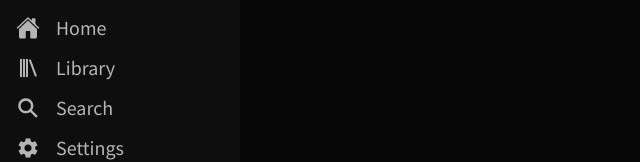
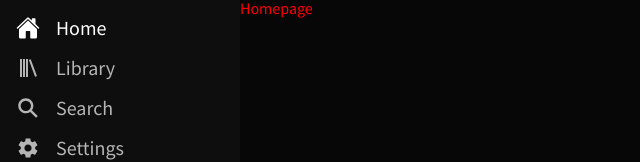
Before and after one commit to sndell/ytmusic-web, a React (Create React App) app: page / in a window 1280 px wide. Shown: the top 162 px of the page, without its empty margins (0-640 px from the left). Built offline with nearby package versions, Linux system fonts and the light colour scheme.

Commit message:
added homepage

```diff
--- a/src/App.tsx
+++ b/src/App.tsx
@@ -4,6 +4,7 @@ import styled from 'styled-components';
 import { BrowserRouter, Route, Routes } from 'react-router-dom';
 import Settings from './pages/settings/components';
 import Api from './pages/settings/components/api';
+import Home from './pages/home/components';
 
 function App() {
   return (
@@ -11,7 +12,7 @@ function App() {
       <BrowserRouter>
         <Sidebar />
         <Routes>
-          {/* <Route index element={<Home />} /> */}
+          <Route index element={<Home />} />
           <Route path="/settings" element={<Settings />}>
             <Route path="api" element={<Api />} />
           </Route>
--- a/src/common/sidebar/components/index.tsx
+++ b/src/common/sidebar/components/index.tsx
@@ -15,7 +15,7 @@ const Sidebar = () => {
     <Wrapper>
       {/* <Header /> */}
       <Rows>
-        <Row Icon={IoHome} text="Home" path="/home" />
+        <Row Icon={IoHome} text="Home" path="/" />
         <Row Icon={BiLibrary} text="Library" path="/library" />
         <Row Icon={IoSearchSharp} text="Search" path="/search" />
         <Row Icon={MdSettings} text="Settings" path="/settings/api" />
--- /dev/null
+++ b/src/pages/home/components/index.tsx
@@ -0,0 +1,18 @@
+import React from 'react';
+import styled from 'styled-components';
+
+const Home = () => {
+  return (
+    <Wrapper>
+      <h1>Homepage</h1>
+    </Wrapper>
+  );
+};
+
+const Wrapper = styled.div`
+  h1 {
+    color: red;
+  }
+`;
+
+export default Home;
```
